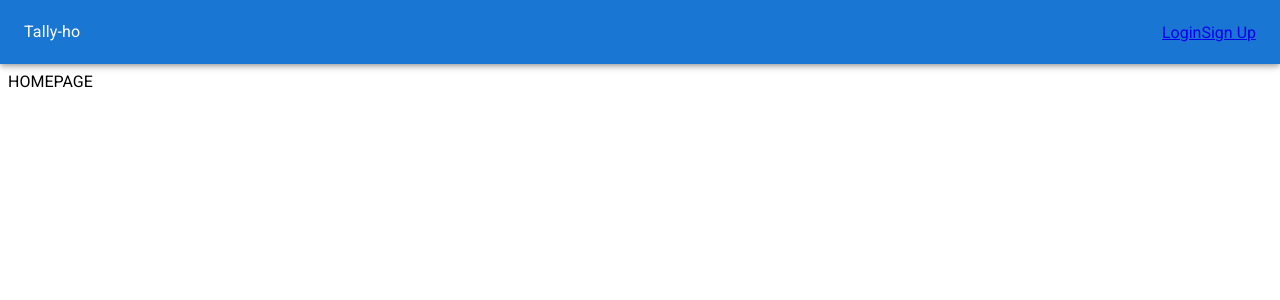
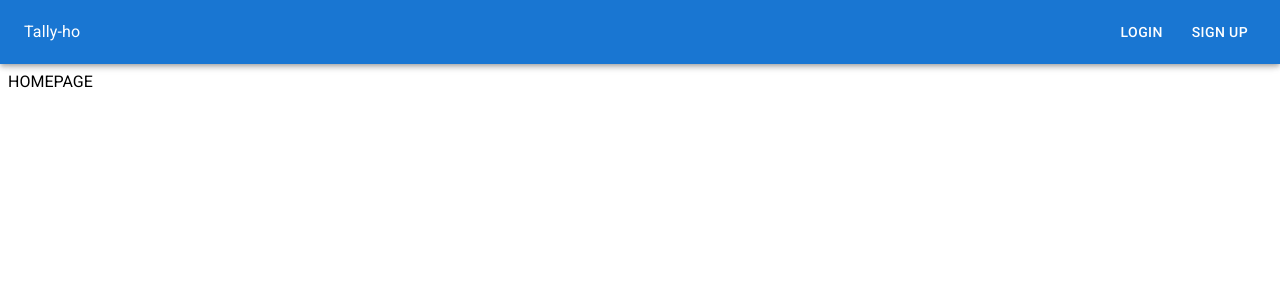
Before and after one commit to bengoh815/ISDH, a React (Create React App) app in the folder client/: page / in a window 1280 px wide. Shown: the top 300 px of the page. Built offline with nearby package versions, Linux system fonts and the light colour scheme; no server answers.

Commit message:
Fix navbar design

```diff
--- a/client/src/components/Navbar.js
+++ b/client/src/components/Navbar.js
@@ -1,16 +1,27 @@
+// npm
 import { NavLink } from "react-router-dom";
 
-import { AppBar, Box, Toolbar, Typography, styled } from "@mui/material";
+// mui
+import {
+  AppBar,
+  Button,
+  Stack,
+  Toolbar,
+  Typography,
+  styled,
+} from "@mui/material";
+
+// components
 import Userbox from "./Userbox";
 import Menubox from "./Menubox";
+
+// hooks
 import { useAuthContext } from "../hooks/useAuthContext";
 
 /*
 TODO
   RESPONSIVE DESIGN
     make sure Dashboard and bell dissappear
-  display userbox only when logged in
-  fix link buttons design
 */
 
 const StyledAppBar = styled(AppBar)(({ theme }) => ({
@@ -35,10 +46,14 @@ export default function Navbar({ toggleDrawer }) {
           {user ? (
             <Userbox />
           ) : (
-            <Box>
-              <NavLink to="/login">Login</NavLink>
-              <NavLink to="/signup">Sign Up</NavLink>
-            </Box>
+            <Stack direction="row" gap="10px">
+              <Button component={NavLink} to="/login" sx={{ color: "white" }}>
+                Login
+              </Button>
+              <Button component={NavLink} to="/signup" sx={{ color: "white" }}>
+                Sign Up
+              </Button>
+            </Stack>
           )}
         </Toolbar>
       </StyledAppBar>
@@ -46,39 +61,5 @@ export default function Navbar({ toggleDrawer }) {
   );
 }
 
-// when no user
-// const smtgLikeThis = (
-//   <StyledAppBar position="fixed">
-//     <Toolbar
-//       sx={{
-//         display: "flex",
-//         justifyContent: "space-between",
-//       }}
-//     >
-//       <Box>empty</Box>
-//       <Typography>Tally-ho</Typography>
-//     </Toolbar>
-//   </StyledAppBar>
-// );
-
-// const old = (
-//   <AppBar position="sticky">
-//     <Toolbar>
-//       <NavLink to="/">
-//         <FolderIcon />
-//         <Typography sx={{ flexGrow: 1 }}>Document Manager</Typography>
-//       </NavLink>
-//       <Stack direction="row">
-//         <NavLink to="/login">
-//           <Button color="inherit">Log in</Button>
-//         </NavLink>
-//         <NavLink to="/signup">
-//           <Button color="inherit">Sign Up</Button>
-//         </NavLink>
-//         <NavLink to="/googlesignin">
-//           <Button color="inherit">Google Sign In</Button>
-//         </NavLink>
-//       </Stack>
-//     </Toolbar>
-//   </AppBar>
-// );
+// const smtg = <NavLink to="/login">Login</NavLink>
+// const smtg = <NavLink to="/signup">Sign Up</NavLink>
--- a/client/src/components/SideNav.js
+++ b/client/src/components/SideNav.js
@@ -28,7 +28,6 @@ import Userbox from "./Userbox";
 /*
 TODO
   Link dark mode to all theme
-  fix open sidebar and userbox to be at bottom of sidenav
   have logo or smtg where spacing header should be
   figure out its responsive design
 */
```
